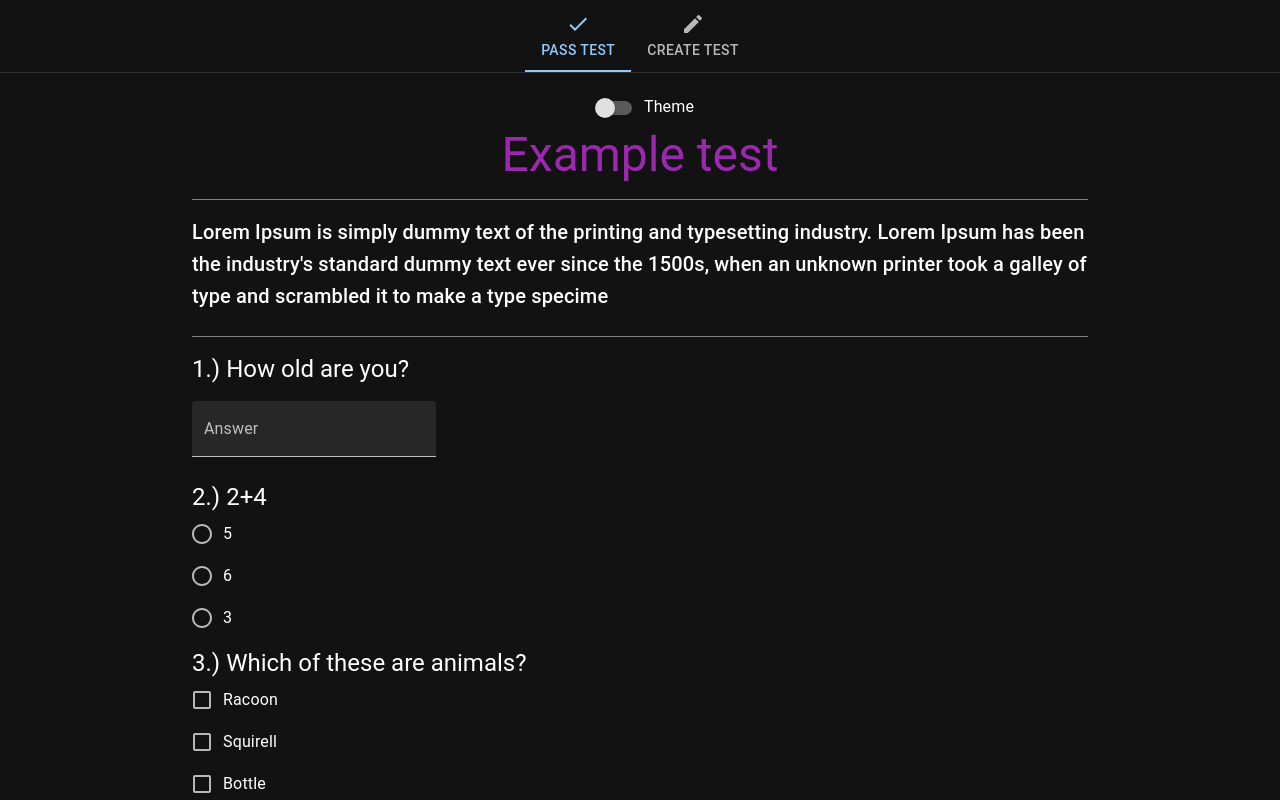
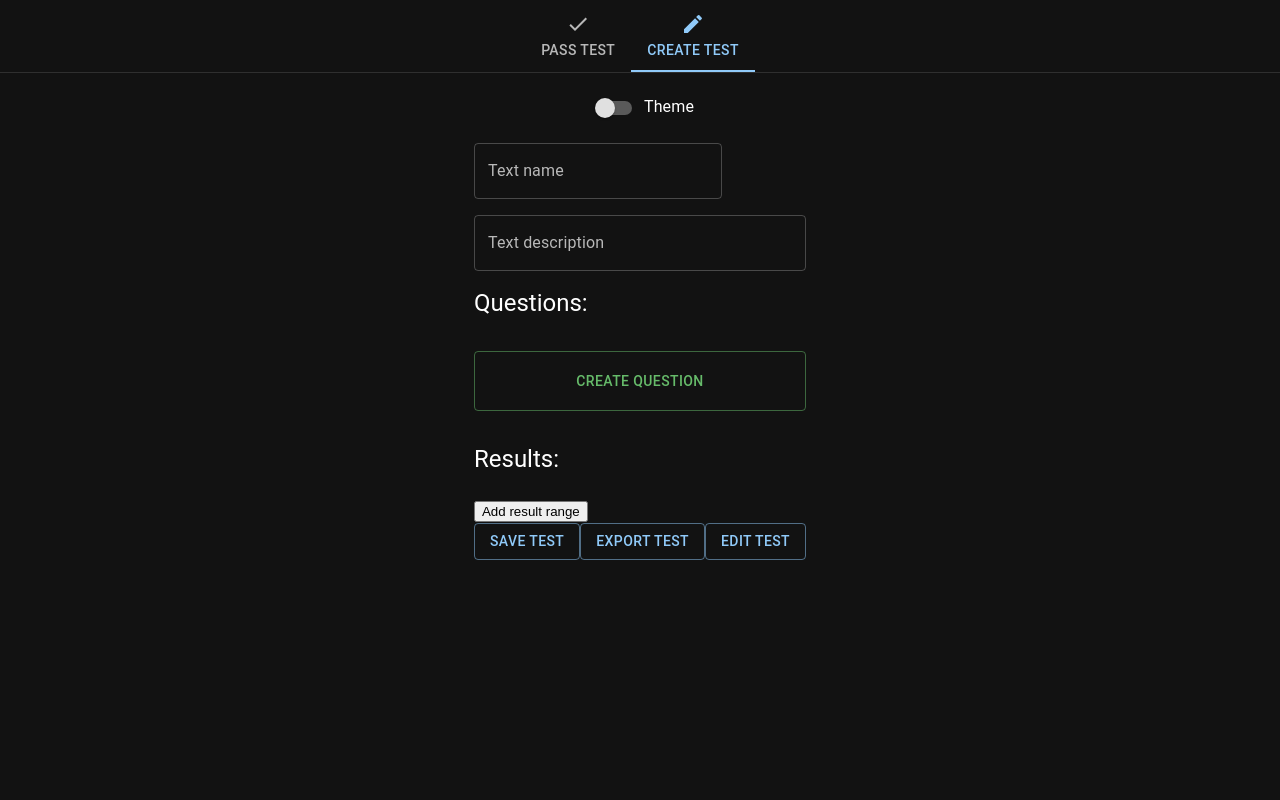
Before and after one commit to ronikiienko/tests_app, a React (Vite) app: page / in a window 1280 px wide. Shown: the top 800 px of the page. Built offline with nearby package versions, Linux system fonts and the light colour scheme.

Commit message:
implement mui to create-answers

```diff
--- a/src/components/App.jsx
+++ b/src/components/App.jsx
@@ -6,12 +6,11 @@ import PassTest from './passTest/PassTest.jsx';
 
 
 export default function App() {
-    const [chosenTabNum, setChosenTabNum] = React.useState(0);
+    const [chosenTabNum, setChosenTabNum] = React.useState(1);
     const [mode, setMode] = React.useState('passTest');
     const [theme, setTheme] = React.useState(false);
 
     function handleTabChange(event, newValue) {
-        console.log(newValue);
         setChosenTabNum(newValue);
     }
 
--- a/src/components/createTest/Create-Answers.jsx
+++ b/src/components/createTest/Create-Answers.jsx
@@ -1,12 +1,14 @@
-import {Button, TextField} from '@mui/material';
+import {Close, Delete} from '@mui/icons-material';
+import {Box, Button, Grid, IconButton, TextField} from '@mui/material';
 import React from 'react';
 
 
 export default function CreateAnswers({answers, setAnswers, answersType}) {
-    function deleteAnswer(event) {
+    function deleteAnswer(index) {
+        console.log(index);
         setAnswers((prevAnswers) => {
             let newAnswers = [...prevAnswers];
-            newAnswers.splice(event.target.name, 1);
+            newAnswers.splice(index, 1);
             return (
                 newAnswers
             );
@@ -32,22 +34,39 @@ export default function CreateAnswers({answers, setAnswers, answersType}) {
         if (answersType === 'number') {
             fillAnswerInputs =
                 <>
-                    <TextField name="min" type='number' label='Min' placeholder='Number' value={answer.min} onChange={(event) => handleChange(event, index)}/>
-                    <TextField name="max" type='number' label='Max' placeholder='Number' value={answer.max} onChange={(event) => handleChange(event, index)}/>
-                    <TextField name="mark" type='number' label='Mark' placeholder='Number' value={answer.mark} onChange={(event) => handleChange(event, index)}/>
-                </>;
+                    <Grid container columns={2}>
+                        <Grid item gridRow={1} gridColumn={1} xs={1}>
+                            <TextField sx={{marginX: 1, width: 'fit-content'}} name="min" type='number' label='Min' placeholder='Number' value={answer.min} onChange={(event) => handleChange(event, index)}/>
+                        </Grid>
+                        <Grid item gridRow={1} gridColumn={2} xs={1}>
+                            <TextField sx={{marginX: 1, width: 'fit-content' }} name="max" type='number' label='Max' placeholder='Number' value={answer.max} onChange={(event) => handleChange(event, index)}/>
+                        </Grid>
+                    </Grid>
+                    <TextField sx={{marginX: 1, width: '50%', margin: 'auto', display: 'block', marginY: 2}} name="mark" type='number' label='Mark' placeholder='Number' value={answer.mark} onChange={(event) => handleChange(event, index)}/>
+                </>
+
         } else {
             fillAnswerInputs =
-                <>
-                    <TextField type='text' name="answer" value={answer.answer} onChange={(event) => handleChange(event, index)} label='Answer' placeholder='Text'/>
-                    <TextField type='number' name="mark" value={answer.mark} onChange={(event) => handleChange(event, index)} label='Mark' placeholder='Number'/>
-                </>;
+                <Box >
+                    <TextField sx={{marginX: 1, width: '100%', marginY: 2}} type='text' name="answer" value={answer.answer} onChange={(event) => handleChange(event, index)} label='Answer' placeholder='Text'/>
+                    <TextField sx={{marginX: 1,  width: 150, margin: 'auto', display: 'block'}} type='number' name="mark" value={answer.mark} onChange={(event) => handleChange(event, index)} label='Mark' placeholder='Number'/>
+                </Box>;
         }
         return (
-            <div key={index}>
+            <Box key={index} sx={{
+                borderBottom: 1,
+                marginInline: 2,
+                marginBottom: 2
+            }}>
                 {fillAnswerInputs}
-                <Button variant='outlined' name={index} onClick={(event) => deleteAnswer(event)}>Delete answer</Button>
-            </div>
+                <IconButton sx={{
+                    display: 'block',
+                    margin: 'auto'
+                }} color='error' variant='outlined' onClick={() => deleteAnswer(index)}>
+                    <Delete name={index}/>
+                </IconButton>
+            </Box>
+
         );
     });
     return (
--- a/src/components/createTest/Create-Question.jsx
+++ b/src/components/createTest/Create-Question.jsx
@@ -1,4 +1,5 @@
-import {FormControlLabel, Radio, RadioGroup, TextField} from '@mui/material';
+import {Delete} from '@mui/icons-material';
+import {Box, Button, FormControlLabel, Radio, RadioGroup, TextField} from '@mui/material';
 import React from 'react';
 import CreateAnswers from './Create-Answers.jsx';
 
@@ -10,9 +11,6 @@ export default function CreateQuestion({questionIndex, setQuestions, saveSignal,
     React.useEffect(() => {
         renderCount.current = renderCount.current + 1;
     });
-    console.log(renderCount.current);
-    console.log('answers', answers);
-    console.log('question general', questionGeneral);
 
     function deleteQuestion() {
         setQuestions((prevQuestions) => {
@@ -102,7 +100,13 @@ export default function CreateQuestion({questionIndex, setQuestions, saveSignal,
 
 
     return (
-        <>
+        <Box sx={{
+            py: 2,
+            mt: 2,
+            backgroundColor: 'rgba(96,96,96,0.2)',
+            padding: 2,
+            borderRadius: 2
+        }}>
             <h2>{questionIndex + 1}.)</h2>
             <TextField
                 label='Question'
@@ -110,7 +114,8 @@ export default function CreateQuestion({questionIndex, setQuestions, saveSignal,
                 onChange={(event) => handleChange(event)}
                 name="question"
                 type="text"
-                value={questionGeneral.question} style={{display: 'block'}}/>
+                fullWidth
+                value={questionGeneral.question} sx={{display: 'block'}}/>
             <p>Answers type:</p>
             <RadioGroup row>
                 <FormControlLabel control={
@@ -154,10 +159,10 @@ export default function CreateQuestion({questionIndex, setQuestions, saveSignal,
 
 
             <br/>
-            {questionGeneral.answersType && <button onClick={addNewAnswer}>Add new answer</button>}
-            <button onClick={deleteQuestion}>Delete question</button>
+            {questionGeneral.answersType && <Button variant='outlined' onClick={addNewAnswer} sx={{margin: 'auto', display: 'block', mb: 2}}>Add new answer</Button>}
             <CreateAnswers answers={answers} answersType={questionGeneral.answersType} setAnswers={setAnswers}/>
-        </>
+            <Button startIcon={<Delete />} color='error' fullWidth variant='contained' onClick={deleteQuestion}>Delete question</Button>
+        </Box>
 
     );
 }
--- a/src/components/createTest/Create-Results.jsx
+++ b/src/components/createTest/Create-Results.jsx
@@ -1,3 +1,4 @@
+import {Button} from '@mui/material';
 import React from 'react';
 
 
@@ -79,7 +80,7 @@ export default function CreateResults({setGeneral, saveSignal}) {
                     onChange={event => handleChange(event, index)}
                 />
 
-                <button name={index} onClick={(event) => deleteResultRange(event)}>Delete result range</button>
+                <Button variant='outlined' name={index} onClick={(event) => deleteResultRange(event)}>Delete result range</Button>
             </React.Fragment>
         )
     })
--- a/src/components/createTest/Create-Test.jsx
+++ b/src/components/createTest/Create-Test.jsx
@@ -1,8 +1,9 @@
-import {Button} from '@mui/material';
-import React, {useEffect} from 'react';
+import {Box, Button, TextField, Typography} from '@mui/material';
+import {saveAs} from 'file-saver';
+import React from 'react';
 import CreateQuestion from './Create-Question.jsx';
 import CreateResults from './Create-Results';
-import { saveAs } from 'file-saver';
+
 
 export default function CreateTest() {
     const [general, setGeneral] = React.useState({testName: '', testDescription: ''});
@@ -11,10 +12,11 @@ export default function CreateTest() {
     const [testConfigObject, setTestConfigObject] = React.useState({});
     // console.log(testConfigObject);
     // console.log(questions);
-    function exportTest () {
-        let blob = new Blob([JSON.stringify(testConfigObject)], {type: "text/plain;charset=utf-8"});
+    function exportTest() {
+        let blob = new Blob([JSON.stringify(testConfigObject)], {type: 'text/plain;charset=utf-8'});
         saveAs(blob, `${general.testName}.txt`);
     }
+
     React.useEffect(() => {
         setTestConfigObject({general: {...general}, questions: [...questions]});
     }, [questions]);
@@ -55,42 +57,63 @@ export default function CreateTest() {
             );
         });
     }
+
     /*React.useEffect(() => {
         console.log(testConfigObject);
     }, [testConfigObject])*/
-    function setExistingTest (object) {
+    function setExistingTest(object) {
         setTestConfigObject(object);
         setGeneral({testName: object.general.testName, testDescription: object.general.testDescription});
-        setQuestions([...object.questions])
+        setQuestions([...object.questions]);
     }
 
     async function openExistingTest() {
         let [fileHandle] = await window.showOpenFilePicker();
         let fileData = await fileHandle.getFile();
         let text = await fileData.text();
-        let configObject = JSON.parse(text)
-        setExistingTest(configObject)
+        let configObject = JSON.parse(text);
+        setExistingTest(configObject);
     }
 
     return (
-        <div>
-
-            <span>Test name: </span>
-            <input value={general.testName} onChange={event => handleChange(event)} name="testName"/>
+        <Box sx={{
+            mt: 2
+        }}>
+            <TextField
+                sx={{
+                    margin: 'auto'
+                }}
+                placeholder="Text"
+                label="Text name"
+                value={general.testName}
+                onChange={event => handleChange(event)}
+                name="testName"
+            />
             <br/>
-            <span>Test description: </span>
+            <TextField
+                sx={{
+                    marginY: 2,
+                    width: '100%'
+                }}
+                maxRows={6}
+                multiline
+                placeholder="Text"
+                label="Text description"
+                value={general.testDescription}
+                onChange={event => handleChange(event)}
+                name="testDescription"
+            />
             <br/>
-            <textarea value={general.testDescription} onChange={event => handleChange(event)}
-                      name="testDescription"/>
-            <br/>
-            <Button variant='outlined' onClick={createNewQuestion}>Create question</Button>
+            <Typography variant="h5">Questions:</Typography>
             {questionElements}
+            <Button fullWidth sx={{height: 60, my: 4}} variant="outlined" color="success" onClick={createNewQuestion}>Create question</Button>
+            <Typography variant="h5">Results:</Typography>
             <CreateResults setGeneral={setGeneral} saveSignal={saveSignal} configObject={testConfigObject}/>
             <br/>
-            <Button variant='outlined' onClick={sendSaveSignal}>Save test</Button>
-            <Button variant='outlined' onClick={exportTest}>Export test</Button>
-            <Button variant='outlined' onClick={openExistingTest}>Edit test</Button>
-        </div>
+            <Button variant="outlined" onClick={sendSaveSignal}>Save test</Button>
+            <Button variant="outlined" onClick={exportTest}>Export test</Button>
+            <Button variant="outlined" onClick={openExistingTest}>Edit test</Button>
+        </Box>
 
     );
 }
```
